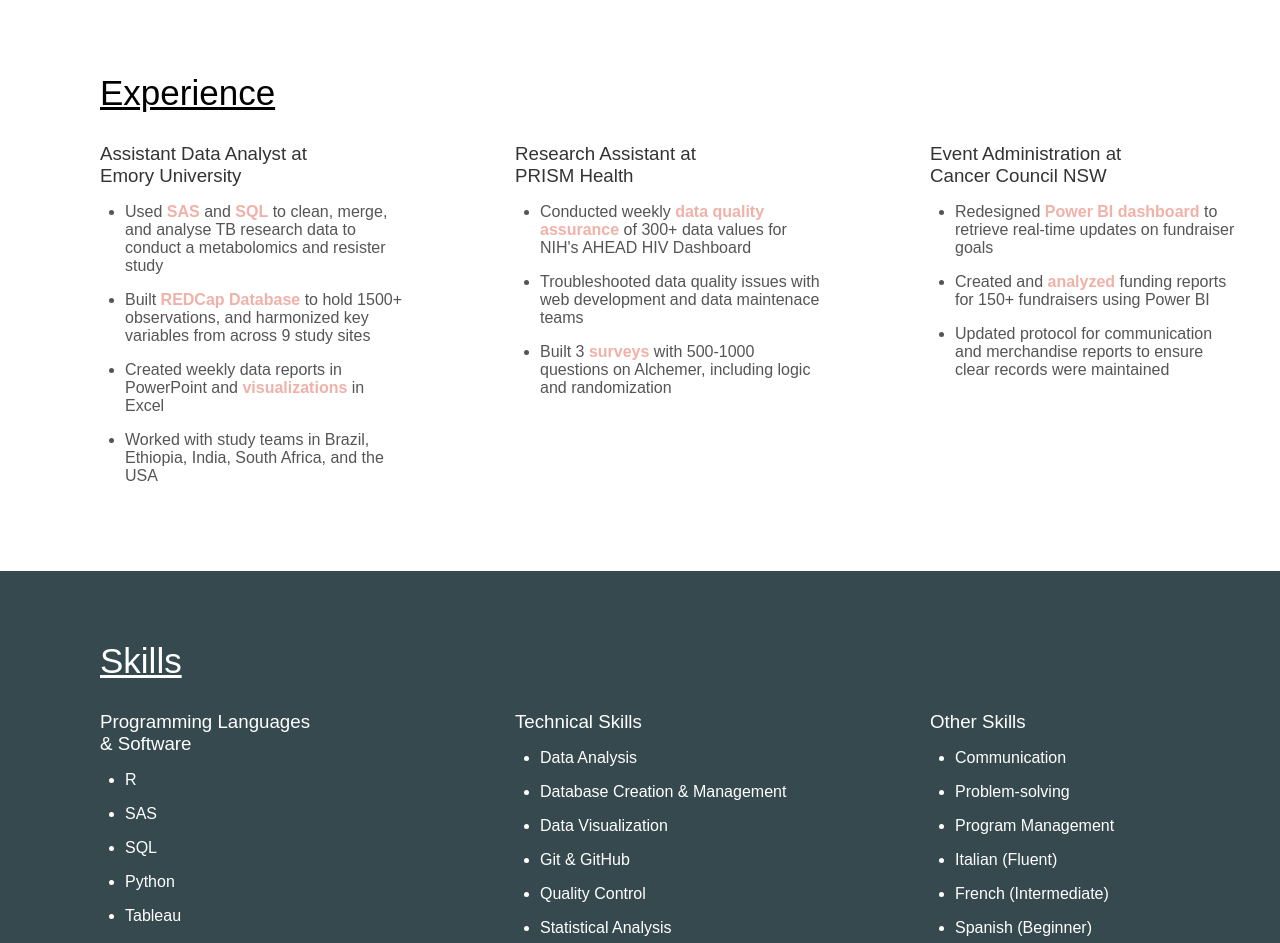
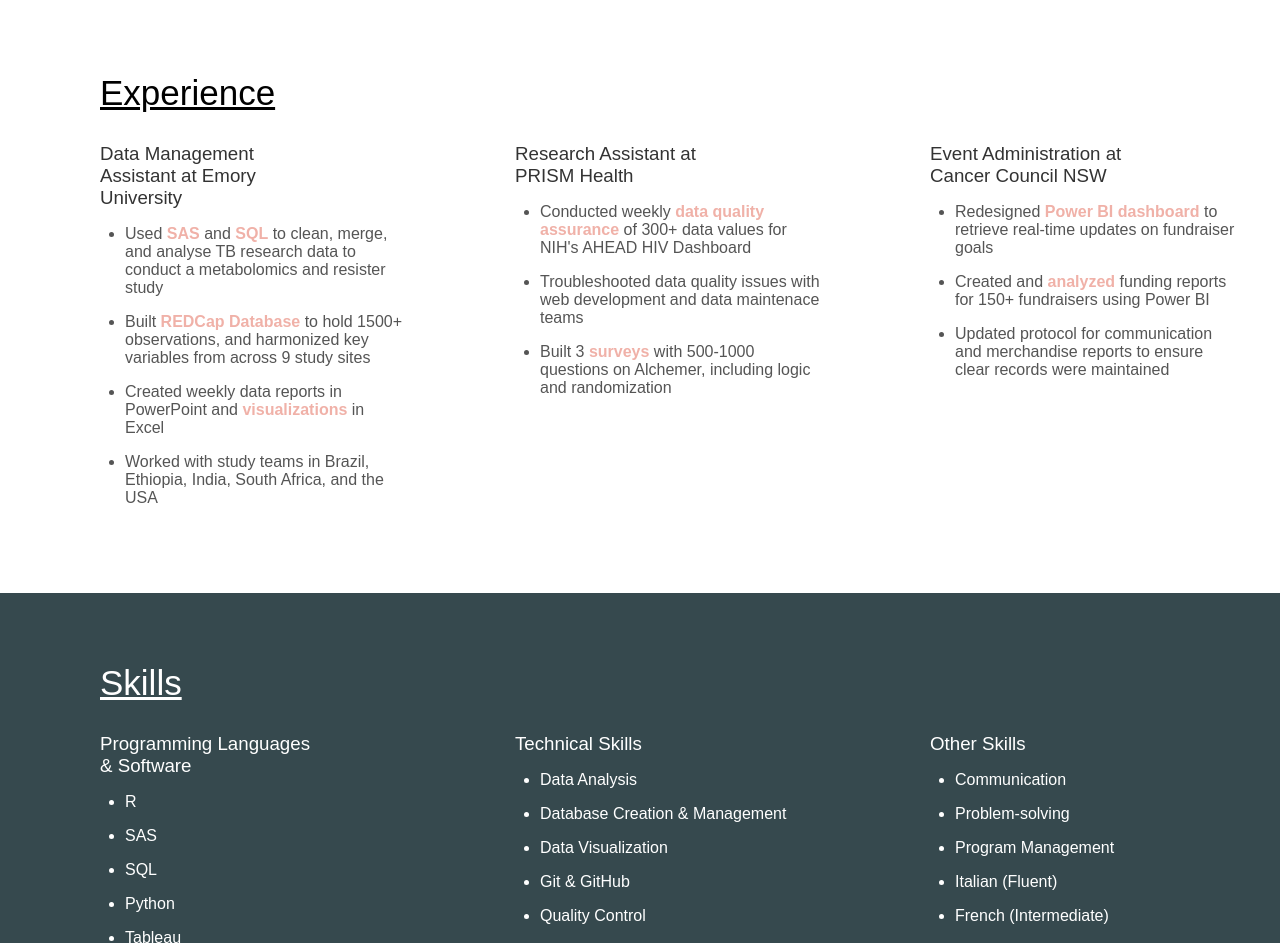
Before and after one commit to alessiakz/portfolio, a plain HTML site: page index.html in a window 1280 px wide. Shown: the part 1280-2223 px from the top of the page. Drawn offline with Linux system fonts and the light colour scheme.

Commit message:
made spelling changes to index.html

```diff
--- a/index.html
+++ b/index.html
@@ -41,7 +41,7 @@
 			<h2>Experience</h2>
 			<div class="experience-content">
 				<div class="experience-column">
-					<h3>Assistant Data Analyst at Emory University</h3>
+					<h3>Data Management Assistant at Emory University</h3>
 					<p><ul><li>Used <strong>SAS</strong> and <strong>SQL</strong> to clean, merge, and analyse TB research data to conduct a metabolomics and resister study</li></ul></p>
 					<p><ul><li>Built <strong>REDCap Database</strong> to hold 1500+ observations, and harmonized key variables from across 9 study sites</li></ul></p>
 					<p><ul><li>Created weekly data reports in PowerPoint and <strong>visualizations</strong> in Excel</li></ul></p>
```
